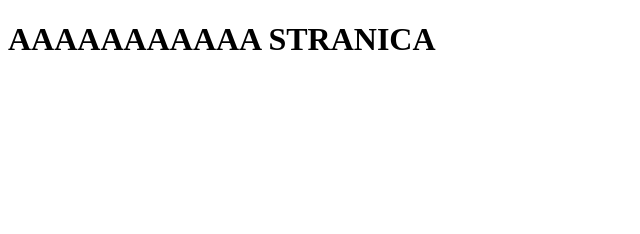
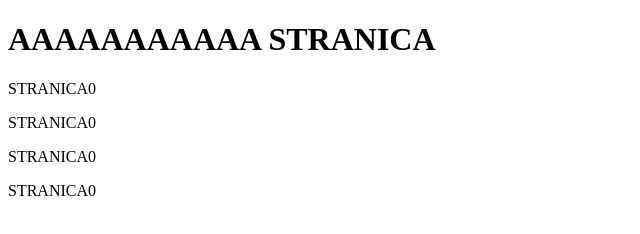
Before and after one commit to djmlx/djmlx.github.io, a plain HTML site: page index.html in a window 1280 px wide. Shown: the whole page, without its empty margins (0-640 px from the left). Drawn offline with Linux system fonts and the light colour scheme.

Commit message:
Update index.html

```diff
--- a/index.html
+++ b/index.html
@@ -8,5 +8,9 @@
 </head>
 <body>
     <h1>AAAAAAAAAAA STRANICA</h1>
+    <p>STRANICA0</p>
+    <p>STRANICA0</p>
+    <p>STRANICA0</p>
+    <p>STRANICA0</p>
 </body>
 </html>
```
